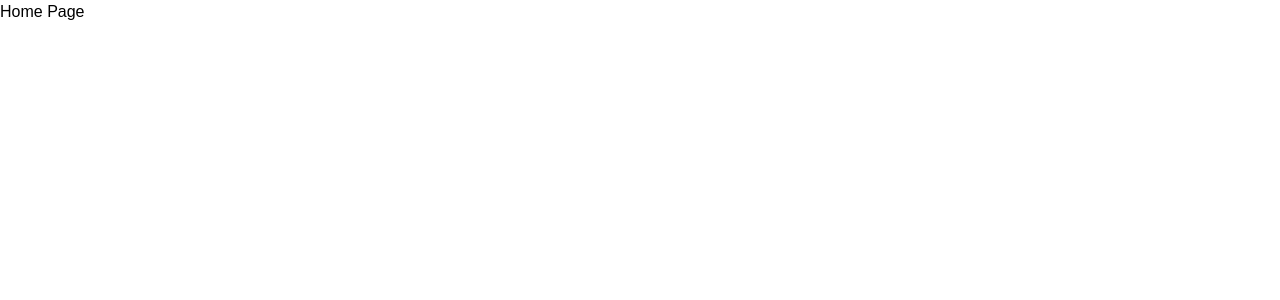
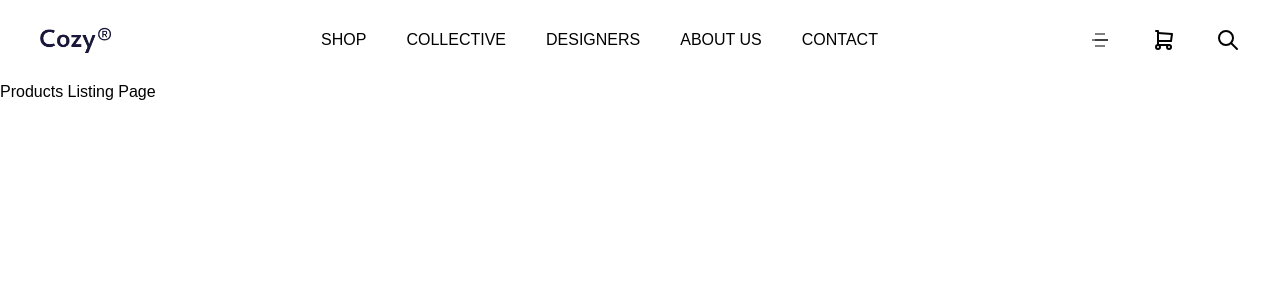
Before and after one commit to alexSheykDev/product-page-nextjs, a Next.js app: page / in a window 1280 px wide. Shown: the top 300 px of the page. Built offline with nearby package versions, Linux system fonts and the light colour scheme.

Commit message:
feat: created base layout and header

```diff
--- a/app/globals.css
+++ b/app/globals.css
@@ -1,6 +1,10 @@
 @import "tailwindcss";
 
 @theme {
+  --color-primary: "#3AA39F";
+  --color-headers: "#17183B";
+  --color-french-gray: "#A2A3B1";
+  --color-cool-gray: "#A2A3B1";
 }
 
 body {
--- a/app/layout.tsx
+++ b/app/layout.tsx
@@ -1,5 +1,7 @@
 import type { Metadata } from "next";
 import "./globals.css";
+import BaseLayout from "@/components/layouts/BaseLayout";
+import Head from "next/head";
 
 export const metadata: Metadata = {
   title: "Product Page App",
@@ -13,9 +15,19 @@ export default function RootLayout({
 }>) {
   return (
     <html lang="en">
-      <body
-      >
-        {children}
+      <Head>
+        <link
+          rel="stylesheet"
+          href="https://cdn.jsdelivr.net/npm/@tabler/core@1.1.1/dist/css/tabler.min.css"
+        />
+      </Head>
+
+      <body>
+        <script
+          async
+          src="https://cdn.jsdelivr.net/npm/@tabler/core@1.1.1/dist/js/tabler.min.js"
+        ></script>
+        <BaseLayout>{children}</BaseLayout>
       </body>
     </html>
   );
--- a/app/page.tsx
+++ b/app/page.tsx
@@ -1,9 +1,3 @@
-
-
-export default function Home() {
-  return (
-    <div>
-      Home Page
-    </div>
-  );
+export default function ProductsListingPage() {
+  return <div>Products Listing Page</div>;
 }
--- /dev/null
+++ b/app/products/[id]/page.tsx
@@ -0,0 +1,9 @@
+
+
+export default function ProductDetailedPage() {
+    return (
+      <div>
+        Product Detailed Page
+      </div>
+    );
+  }
--- /dev/null
+++ b/components/layouts/BaseLayout/index.tsx
@@ -0,0 +1,16 @@
+import Header from "@/components/modules/Header";
+
+const BaseLayout = ({
+  children,
+}: Readonly<{
+  children: React.ReactNode;
+}>) => {
+  return (
+    <>
+      <Header />
+      {children}
+    </>
+  );
+};
+
+export default BaseLayout;
--- /dev/null
+++ b/components/modules/Header/index.tsx
@@ -0,0 +1,39 @@
+import MenuIcon from "@/icons/MenuIcon/icon";
+import SearchIcon from "@/icons/SearchIcon";
+import ShoppignCartIcon from "@/icons/ShoppingCartIcon";
+import Image from "next/image";
+import Link from "next/link";
+
+const Header = () => {
+  return (
+    <header className="h-20 flex justify-between items-center px-10">
+      <Image src="/logo.webp" width={71} height={39} alt="Logo Image" />
+      <nav>
+        <ul className="flex justify-center gap-x-10 text-headers uppercase">
+          <li>
+            <Link href="/">Shop</Link>
+          </li>
+          <li>
+            <Link href="/">Collective</Link>
+          </li>
+          <li>
+            <Link href="/">Designers</Link>
+          </li>
+          <li>
+            <Link href="/">About us</Link>
+          </li>
+          <li>
+            <Link href="/">Contact</Link>
+          </li>
+        </ul>
+      </nav>
+      <div className="flex gap-x-10">
+        <MenuIcon />
+        <ShoppignCartIcon />
+        <SearchIcon />
+      </div>
+    </header>
+  );
+};
+
+export default Header;
--- /dev/null
+++ b/icons/MenuIcon/icon.tsx
@@ -0,0 +1,24 @@
+const MenuIcon = () => {
+  return (
+    <svg
+      xmlns="http://www.w3.org/2000/svg"
+      width="24"
+      height="24"
+      viewBox="0 0 24 24"
+      fill="none"
+      stroke="currentColor"
+      stroke-Width="2"
+      stroke-Linecap="round"
+      strokeLinejoin="round"
+      className="icon icon-tabler icons-tabler-outline icon-tabler-menu-4"
+    >
+      <path stroke="none" d="M0 0h24v24H0z" fill="none" />
+      <path d="M7 6h10" />
+      <path d="M4 12h16" />
+      <path d="M7 12h13" />
+      <path d="M7 18h10" />
+    </svg>
+  );
+};
+
+export default MenuIcon;
--- /dev/null
+++ b/icons/SearchIcon/index.tsx
@@ -0,0 +1,22 @@
+const SearchIcon = () => {
+  return (
+    <svg
+      xmlns="http://www.w3.org/2000/svg"
+      width="24"
+      height="24"
+      viewBox="0 0 24 24"
+      fill="none"
+      stroke="currentColor"
+      strokeWidth="2"
+      strokeLinecap="round"
+      strokeLinejoin="round"
+      className="icon icon-tabler icons-tabler-outline icon-tabler-search"
+    >
+      <path stroke="none" d="M0 0h24v24H0z" fill="none" />
+      <path d="M10 10m-7 0a7 7 0 1 0 14 0a7 7 0 1 0 -14 0" />
+      <path d="M21 21l-6 -6" />
+    </svg>
+  );
+};
+
+export default SearchIcon;
--- /dev/null
+++ b/icons/ShoppingCartIcon/index.tsx
@@ -0,0 +1,24 @@
+const ShoppignCartIcon = () => {
+  return (
+    <svg
+      xmlns="http://www.w3.org/2000/svg"
+      width="24"
+      height="24"
+      viewBox="0 0 24 24"
+      fill="none"
+      stroke="currentColor"
+      strokeWidth="2"
+      strokeLinecap="round"
+      strokeLinejoin="round"
+      className="icon icon-tabler icons-tabler-outline icon-tabler-shopping-cart"
+    >
+      <path stroke="none" d="M0 0h24v24H0z" fill="none" />
+      <path d="M6 19m-2 0a2 2 0 1 0 4 0a2 2 0 1 0 -4 0" />
+      <path d="M17 19m-2 0a2 2 0 1 0 4 0a2 2 0 1 0 -4 0" />
+      <path d="M17 17h-11v-14h-2" />
+      <path d="M6 5l14 1l-1 7h-13" />
+    </svg>
+  );
+};
+
+export default ShoppignCartIcon;
```
Also changed, not shown: package.json (+10 -7 lines), tsconfig.json (+20 -6 lines), public/logo.webp (added), 1 other file (tests, documents, lock files or other folders).
